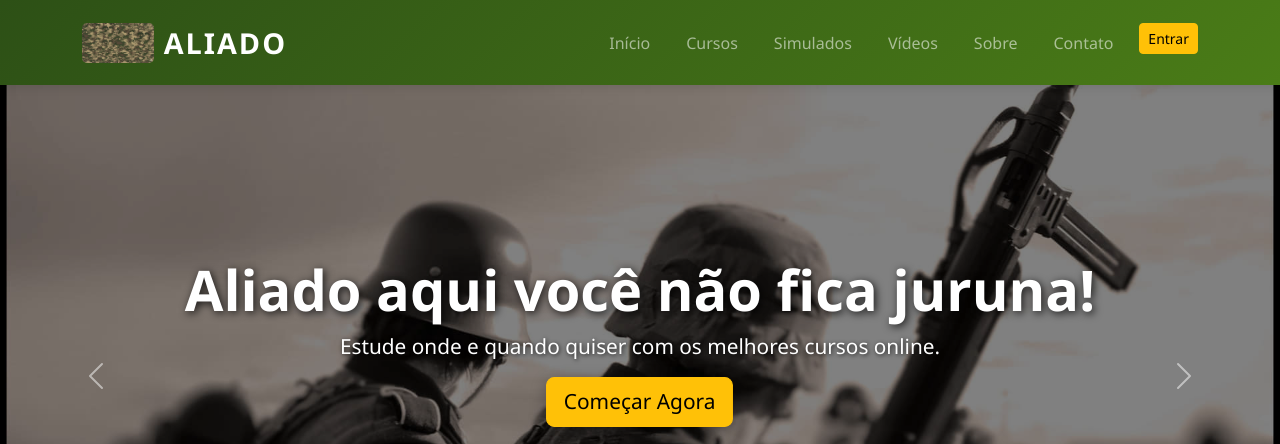
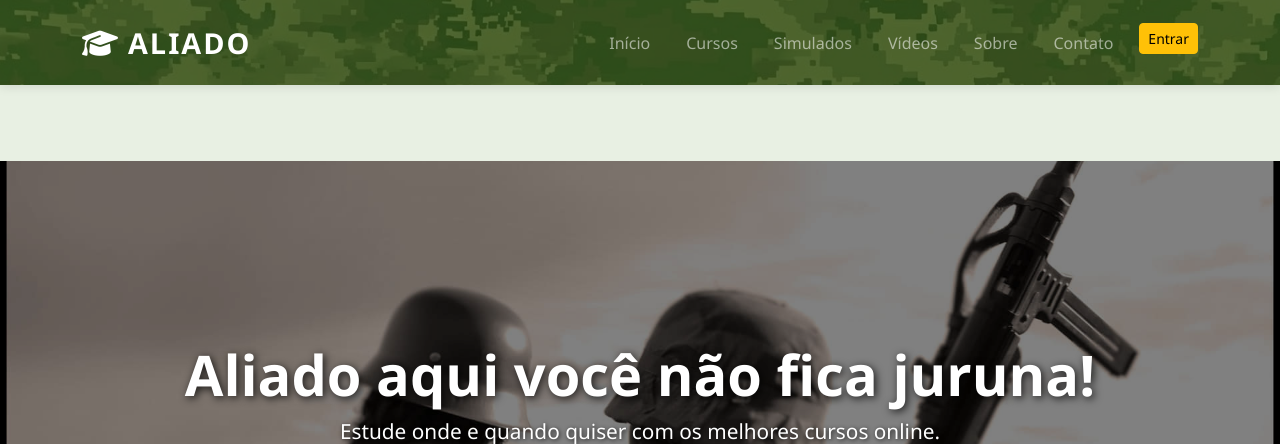
Before and after one commit to naval288/aliado, a PHP site: page / in a window 1280 px wide. Shown: the top 444 px of the page. Run offline with PHP 8.4, Linux system fonts and the light colour scheme.

Commit message:
Alterada imagem 4 para plano de fundo da navbar

```diff
--- a/index.html
+++ b/index.html
@@ -10,11 +10,11 @@
 </head>
 <body>
     <!-- Navbar -->
-    <nav class="navbar navbar-expand-lg navbar-dark bg-success fixed-top">
-        <div class="container">
+    <nav class="navbar navbar-expand-lg navbar-dark bg-success fixed-top" style="background: url('img/carousel/4.jpg') center/cover !important; position: relative;">
+        <div style="position: absolute; top: 0; left: 0; width: 100%; height: 100%; background: rgba(45, 80, 22, 0.75);"></div>
+        <div class="container" style="position: relative; z-index: 1;">
             <a class="navbar-brand fw-bold" href="#home">
-                <img src="img/carousel/4.jpg" alt="Logo Aliado" style="height: 40px; border-radius: 5px; margin-right: 10px;">
-                ALIADO
+                <i class="fas fa-graduation-cap me-2"></i>ALIADO
             </a>
             <button class="navbar-toggler" type="button" data-bs-toggle="collapse" data-bs-target="#navbarNav">
                 <span class="navbar-toggler-icon"></span>
--- a/style.css
+++ b/style.css
@@ -27,24 +27,14 @@ body {
     box-shadow: 0 2px 10px rgba(0, 0, 0, 0.1);
     padding: 1rem 0;
     transition: all 0.3s ease;
+    position: relative;
+    background-size: cover !important;
+    background-position: center !important;
 }
 
 .navbar-brand {
     font-size: 1.8rem;
     letter-spacing: 2px;
-    display: flex;
-    align-items: center;
-}
-
-.navbar-brand img {
-    height: 40px;
-    border-radius: 5px;
-    margin-right: 10px;
-    transition: transform 0.3s ease;
-}
-
-.navbar-brand img:hover {
-    transform: scale(1.1);
 }
 
 .nav-link {
@@ -355,10 +345,6 @@ footer a:hover {
         font-size: 1.4rem;
     }
 
-    .navbar-brand img {
-        height: 35px;
-    }
-
     #carouselPrincipal {
         margin-top: 56px;
     }
```
Also changed, not shown: simulados.html (+4 -4 lines).
